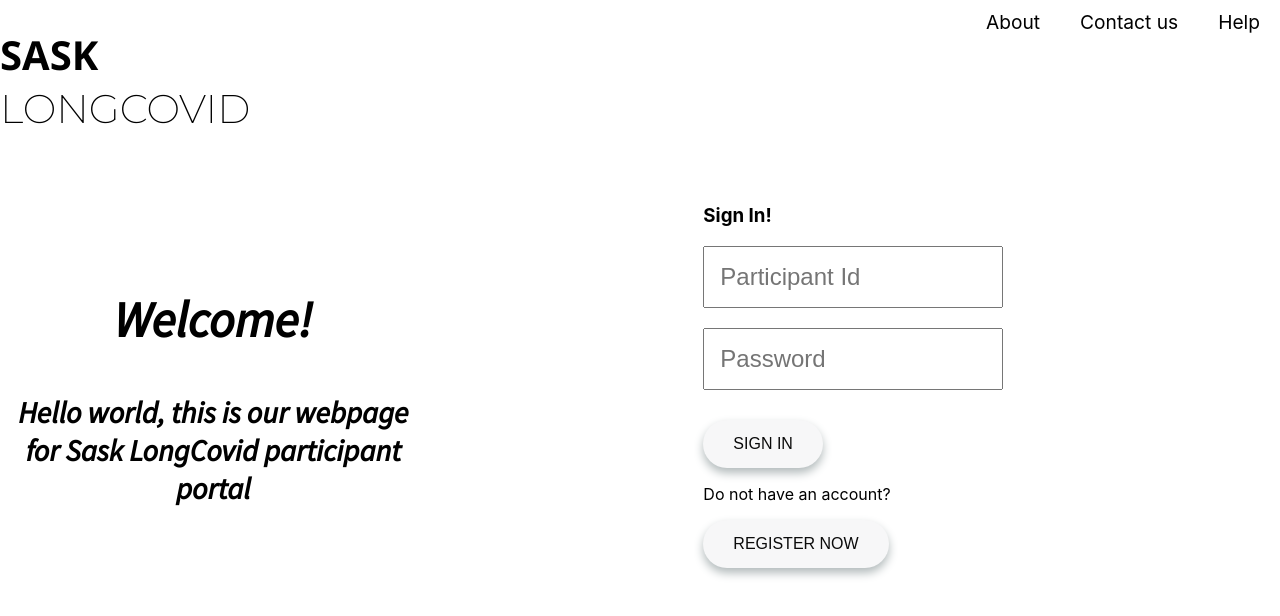
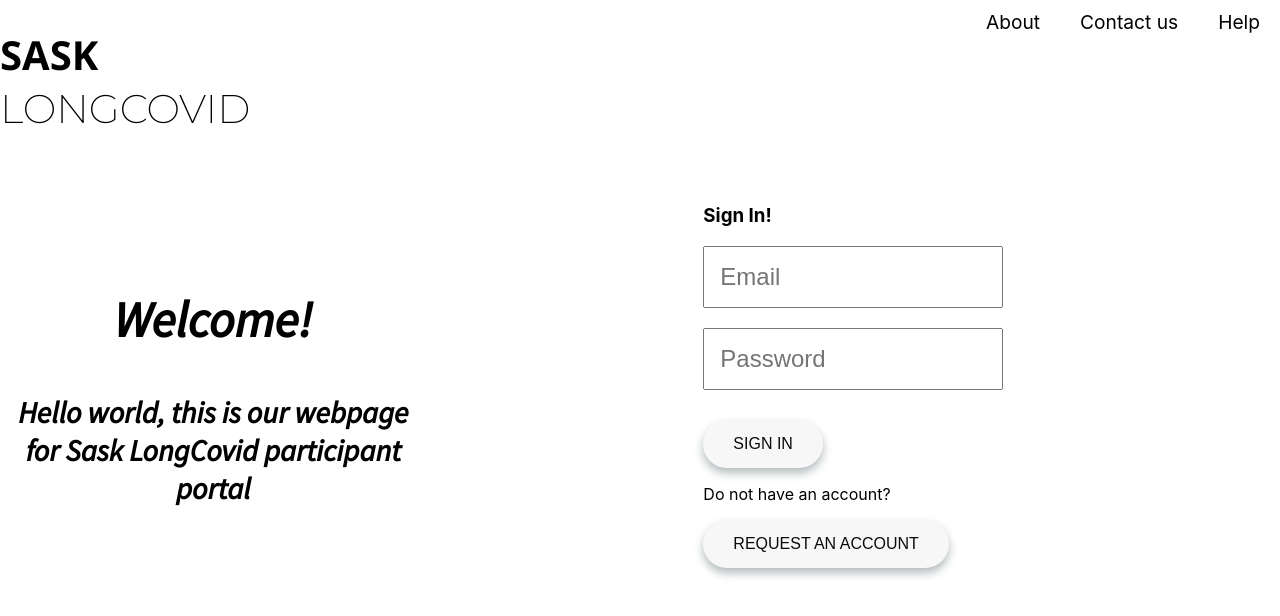
Before and after one commit to jeetagrawal21/Sask-Web-App, a React (Create React App) app in the folder app/: page / in a window 1280 px wide. Shown: the top 616 px of the page. Built offline with nearby package versions, Linux system fonts and the light colour scheme.

Commit message:
create post function to the backend to send login information for verificaation

```diff
--- a/app/src/components/signin.tsx
+++ b/app/src/components/signin.tsx
@@ -1,9 +1,27 @@
 import '../stylings/signin.css';
 import React, { Component } from 'react';
 import { Link } from 'react-router-dom';
+import axios from 'axios';
 
 class SignIn extends Component {
   render() {
+    /**
+     * Sends the user login data to the backend which authenticates with the database
+     * receives a response whether login was suceessful or not
+     */
+    function authenticateLogin() {
+      const participantInfo = {
+        email: (document.getElementById('email') as HTMLInputElement).value,
+        password: (document.getElementById('password') as HTMLInputElement)
+          .value,
+      };
+      // send the participant data to the backend using an axios post request
+      axios
+        .post('http://localhost:3000/login', participantInfo)
+        .then((response) => {
+          alert(response);
+        });
+    }
     return (
       <div className="signin">
         <form className="Auth-form">
@@ -12,7 +30,8 @@ class SignIn extends Component {
             <input
               type="id"
               className="input-fields"
-							placeholder="Participant Id"
+              placeholder="Email"
+              id="email"
             ></input>
           </div>
           <div className="password">
@@ -20,6 +39,7 @@ class SignIn extends Component {
               type="password"
               className="input-fields"
               placeholder="Password"
+              id="password"
             ></input>
           </div>
           <div className="button-div">
@@ -28,8 +48,8 @@ class SignIn extends Component {
             </Link>
 
             <p>Do not have an account?</p>
-						<Link to="Register">
-							<button className="signin-button">REGISTER NOW</button>
+            <Link to="RequestAccount">
+              <button className="signin-button">REQUEST AN ACCOUNT</button>
             </Link>
           </div>
         </form>
```
Also changed, not shown: 1 other file (tests, documents, lock files or other folders). Lines whose indentation alone changed are shown as unchanged.
